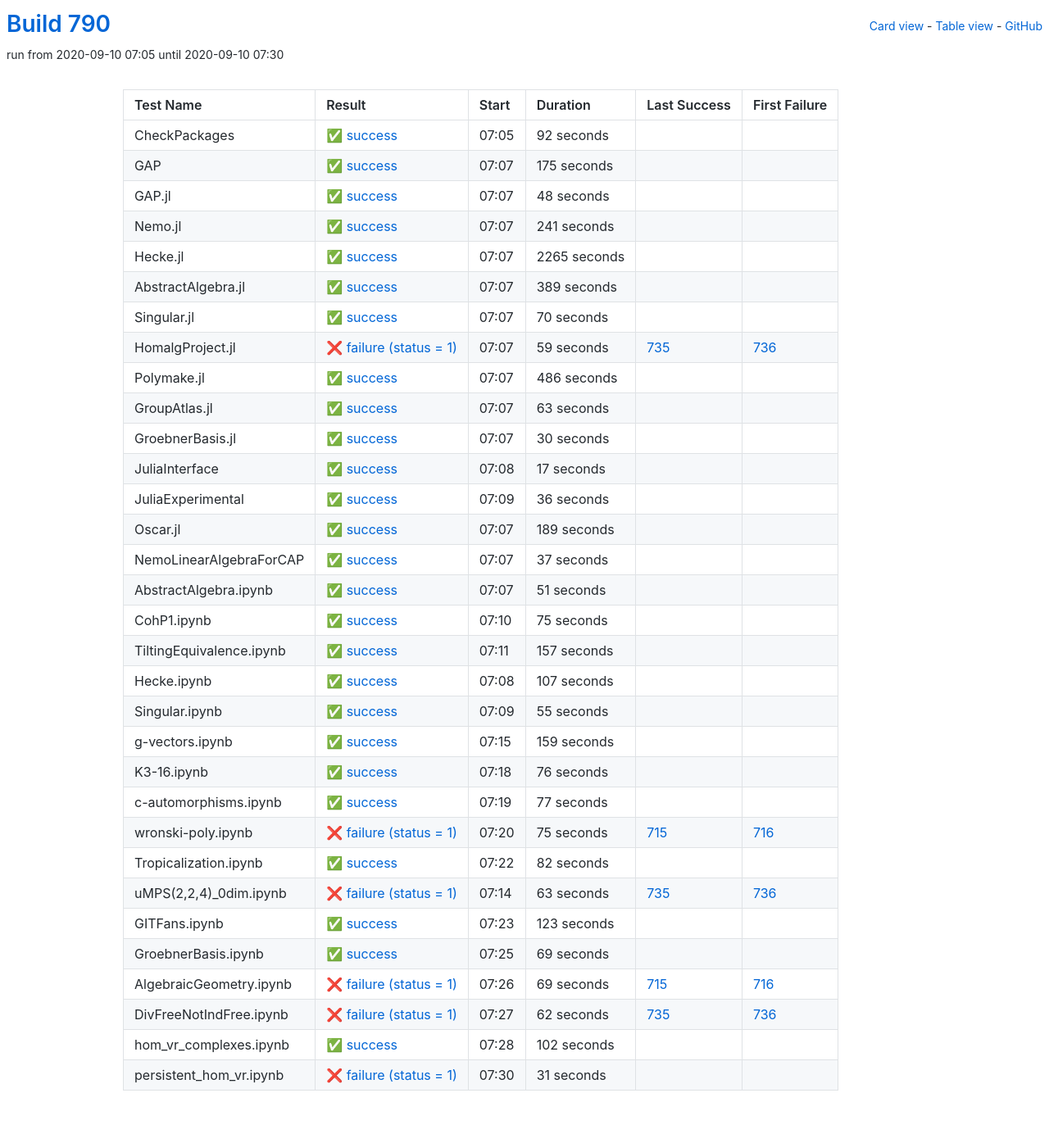
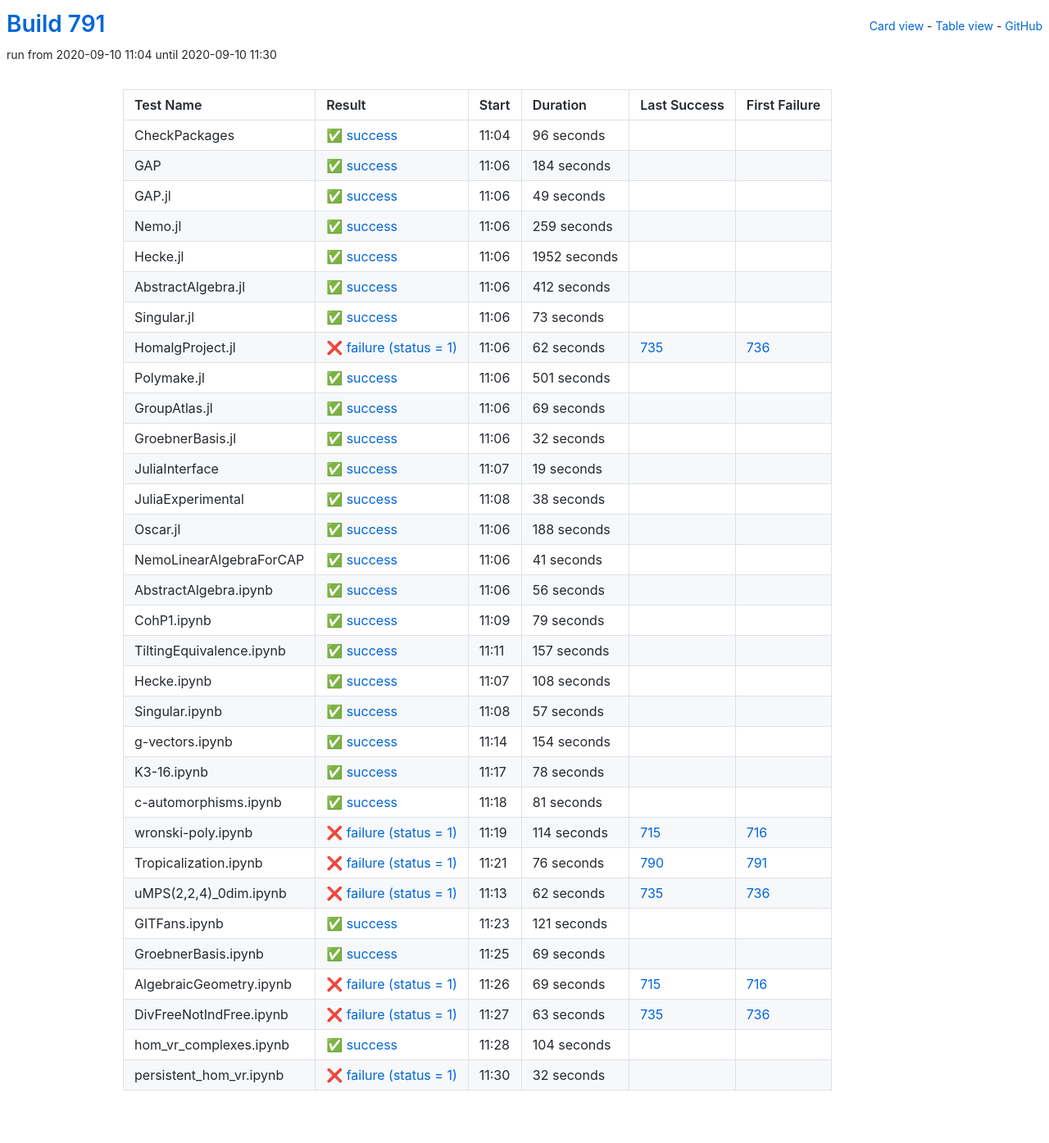
Before and after one commit to oscar-system/oscar-ci-status-stable, a Jekyll site: the page built from table.html, in a window 1280 px wide. Shown: the whole page at 82% size. Built offline with Jekyll 4.4.1, drawn with Linux system fonts in a browser that asks for light colours.

Commit message:
Build #791

```diff
--- a/_data/ci.yml
+++ b/_data/ci.yml
@@ -1,6 +1,6 @@
 ---
-build: 790
-build_url: https://oscarci.mathematik.uni-kl.de/job/oscar-stable/790/
+build: 791
+build_url: https://oscarci.mathematik.uni-kl.de/job/oscar-stable/791/
 job: oscar-stable
 organization: oscar-system
 repo: oscar-ci-status-stable
@@ -8,212 +8,212 @@ repourl: https://github.com/oscar-system/oscar-ci-status-stable
 tests:
 - name: CheckPackages
   id: checkpackages
-  log: https://oscarci.mathematik.uni-kl.de/job/oscar-stable/790/artifact/logs/build-790/CheckPackages.log
-  start: 2020-09-10 07:05
+  log: https://oscarci.mathematik.uni-kl.de/job/oscar-stable/791/artifact/logs/build-791/CheckPackages.log
+  start: 2020-09-10 11:04
   success: true
   exitcode: 0
   status: success
-  duration: 92
+  duration: 96
   last_success: false
   last_success_url:
   first_failure: false
   first_failure_url:
 - name: GAP
   id: gap
-  log: https://oscarci.mathematik.uni-kl.de/job/oscar-stable/790/artifact/logs/build-790/GAP.log
-  start: 2020-09-10 07:07
+  log: https://oscarci.mathematik.uni-kl.de/job/oscar-stable/791/artifact/logs/build-791/GAP.log
+  start: 2020-09-10 11:06
   success: true
   exitcode: 0
   status: success
-  duration: 175
+  duration: 184
   last_success: false
   last_success_url:
   first_failure: false
   first_failure_url:
 - name: GAP.jl
   id: gap-jl
-  log: https://oscarci.mathematik.uni-kl.de/job/oscar-stable/790/artifact/logs/build-790/GAP.jl.log
-  start: 2020-09-10 07:07
+  log: https://oscarci.mathematik.uni-kl.de/job/oscar-stable/791/artifact/logs/build-791/GAP.jl.log
+  start: 2020-09-10 11:06
   success: true
   exitcode: 0
   status: success
-  duration: 48
+  duration: 49
   last_success: false
   last_success_url:
   first_failure: false
   first_failure_url:
 - name: Nemo.jl
   id: nemo-jl
-  log: https://oscarci.mathematik.uni-kl.de/job/oscar-stable/790/artifact/logs/build-790/Nemo.jl.log
-  start: 2020-09-10 07:07
+  log: https://oscarci.mathematik.uni-kl.de/job/oscar-stable/791/artifact/logs/build-791/Nemo.jl.log
+  start: 2020-09-10 11:06
   success: true
   exitcode: 0
   status: success
-  duration: 241
+  duration: 259
   last_success: false
   last_success_url:
   first_failure: false
   first_failure_url:
 - name: Hecke.jl
   id: hecke-jl
-  log: https://oscarci.mathematik.uni-kl.de/job/oscar-stable/790/artifact/logs/build-790/Hecke.jl.log
-  start: 2020-09-10 07:07
+  log: https://oscarci.mathematik.uni-kl.de/job/oscar-stable/791/artifact/logs/build-791/Hecke.jl.log
+  start: 2020-09-10 11:06
   success: true
   exitcode: 0
   status: success
-  duration: 2265
+  duration: 1952
   last_success: false
   last_success_url:
   first_failure: false
   first_failure_url:
 - name: AbstractAlgebra.jl
   id: abstractalgebra-jl
-  log: https://oscarci.mathematik.uni-kl.de/job/oscar-stable/790/artifact/logs/build-790/AbstractAlgebra.jl.log
-  start: 2020-09-10 07:07
+  log: https://oscarci.mathematik.uni-kl.de/job/oscar-stable/791/artifact/logs/build-791/AbstractAlgebra.jl.log
+  start: 2020-09-10 11:06
   success: true
   exitcode: 0
   status: success
-  duration: 389
+  duration: 412
   last_success: false
   last_success_url:
   first_failure: false
   first_failure_url:
 - name: Singular.jl
   id: singular-jl
-  log: https://oscarci.mathematik.uni-kl.de/job/oscar-stable/790/artifact/logs/build-790/Singular.jl.log
-  start: 2020-09-10 07:07
+  log: https://oscarci.mathematik.uni-kl.de/job/oscar-stable/791/artifact/logs/build-791/Singular.jl.log
+  start: 2020-09-10 11:06
   success: true
   exitcode: 0
   status: success
-  duration: 70
+  duration: 73
   last_success: false
   last_success_url:
   first_failure: false
   first_failure_url:
 - name: HomalgProject.jl
   id: homalgproject-jl
-  log: https://oscarci.mathematik.uni-kl.de/job/oscar-stable/790/artifact/logs/build-790/HomalgProject.jl.log
-  start: 2020-09-10 07:07
+  log: https://oscarci.mathematik.uni-kl.de/job/oscar-stable/791/artifact/logs/build-791/HomalgProject.jl.log
+  start: 2020-09-10 11:06
   success: false
   exitcode: 1
   status: failure
-  duration: 59
+  duration: 62
   last_success: 735
   last_success_url: https://oscarci.mathematik.uni-kl.de/job/oscar-stable/735/
   first_failure: 736
   first_failure_url: https://oscarci.mathematik.uni-kl.de/job/oscar-stable/736/
 - name: Polymake.jl
   id: polymake-jl
-  log: https://oscarci.mathematik.uni-kl.de/job/oscar-stable/790/artifact/logs/build-790/Polymake.jl.log
-  start: 2020-09-10 07:07
+  log: https://oscarci.mathematik.uni-kl.de/job/oscar-stable/791/artifact/logs/build-791/Polymake.jl.log
+  start: 2020-09-10 11:06
   success: true
   exitcode: 0
   status: success
-  duration: 486
+  duration: 501
   last_success: false
   last_success_url:
   first_failure: false
   first_failure_url:
 - name: GroupAtlas.jl
   id: groupatlas-jl
-  log: https://oscarci.mathematik.uni-kl.de/job/oscar-stable/790/artifact/logs/build-790/GroupAtlas.jl.log
-  start: 2020-09-10 07:07
+  log: https://oscarci.mathematik.uni-kl.de/job/oscar-stable/791/artifact/logs/build-791/GroupAtlas.jl.log
+  start: 2020-09-10 11:06
   success: true
   exitcode: 0
   status: success
-  duration: 63
+  duration: 69
   last_success: false
   last_success_url:
   first_failure: false
   first_failure_url:
 - name: GroebnerBasis.jl
   id: groebnerbasis-jl
-  log: https://oscarci.mathematik.uni-kl.de/job/oscar-stable/790/artifact/logs/build-790/GroebnerBasis.jl.log
-  start: 2020-09-10 07:07
+  log: https://oscarci.mathematik.uni-kl.de/job/oscar-stable/791/artifact/logs/build-791/GroebnerBasis.jl.log
+  start: 2020-09-10 11:06
   success: true
   exitcode: 0
   status: success
-  duration: 30
+  duration: 32
   last_success: false
   last_success_url:
   first_failure: false
   first_failure_url:
 - name: JuliaInterface
   id: juliainterface
-  log: https://oscarci.mathematik.uni-kl.de/job/oscar-stable/790/artifact/logs/build-790/JuliaInterface.log
-  start: 2020-09-10 07:08
+  log: https://oscarci.mathematik.uni-kl.de/job/oscar-stable/791/artifact/logs/build-791/JuliaInterface.log
+  start: 2020-09-10 11:07
   success: true
   exitcode: 0
   status: success
-  duration: 17
+  duration: 19
   last_success: false
   last_success_url:
   first_failure: false
   first_failure_url:
 - name: JuliaExperimental
   id: juliaexperimental
-  log: https://oscarci.mathematik.uni-kl.de/job/oscar-stable/790/artifact/logs/build-790/JuliaExperimental.log
-  start: 2020-09-10 07:09
+  log: https://oscarci.mathematik.uni-kl.de/job/oscar-stable/791/artifact/logs/build-791/JuliaExperimental.log
+  start: 2020-09-10 11:08
   success: true
   exitcode: 0
   status: success
-  duration: 36
+  duration: 38
   last_success: false
   last_success_url:
   first_failure: false
   first_failure_url:
 - name: Oscar.jl
   id: oscar-jl
-  log: https://oscarci.mathematik.uni-kl.de/job/oscar-stable/790/artifact/logs/build-790/Oscar.jl.log
-  start: 2020-09-10 07:07
+  log: https://oscarci.mathematik.uni-kl.de/job/oscar-stable/791/artifact/logs/build-791/Oscar.jl.log
+  start: 2020-09-10 11:06
   success: true
   exitcode: 0
   status: success
-  duration: 189
+  duration: 188
   last_success: false
   last_success_url:
   first_failure: false
   first_failure_url:
 - name: NemoLinearAlgebraForCAP
   id: nemolinearalgebraforcap
-  log: https://oscarci.mathematik.uni-kl.de/job/oscar-stable/790/artifact/logs/build-790/NemoLinearAlgebraForCAP.log
-  start: 2020-09-10 07:07
+  log: https://oscarci.mathematik.uni-kl.de/job/oscar-stable/791/artifact/logs/build-791/NemoLinearAlgebraForCAP.log
+  start: 2020-09-10 11:06
   success: true
   exitcode: 0
   status: success
-  duration: 37
+  duration: 41
   last_success: false
   last_success_url:
   first_failure: false
   first_failure_url:
 - name: AbstractAlgebra.ipynb
   id: abstractalgebra-ipynb
-  log: https://oscarci.mathematik.uni-kl.de/job/oscar-stable/790/artifact/logs/build-790/AbstractAlgebra.ipynb.log
-  start: 2020-09-10 07:07
+  log: https://oscarci.mathematik.uni-kl.de/job/oscar-stable/791/artifact/logs/build-791/AbstractAlgebra.ipynb.log
+  start: 2020-09-10 11:06
   success: true
   exitcode: 0
   status: success
-  duration: 51
+  duration: 56
   last_success: false
   last_success_url:
   first_failure: false
   first_failure_url:
 - name: CohP1.ipynb
   id: cohp1-ipynb
-  log: https://oscarci.mathematik.uni-kl.de/job/oscar-stable/790/artifact/logs/build-790/CohP1.ipynb.log
-  start: 2020-09-10 07:10
+  log: https://oscarci.mathematik.uni-kl.de/job/oscar-stable/791/artifact/logs/build-791/CohP1.ipynb.log
+  start: 2020-09-10 11:09
   success: true
   exitcode: 0
   status: success
-  duration: 75
+  duration: 79
   last_success: false
   last_success_url:
   first_failure: false
   first_failure_url:
 - name: TiltingEquivalence.ipynb
   id: tiltingequivalence-ipynb
-  log: https://oscarci.mathematik.uni-kl.de/job/oscar-stable/790/artifact/logs/build-790/TiltingEquivalence.ipynb.log
-  start: 2020-09-10 07:11
+  log: https://oscarci.mathematik.uni-kl.de/job/oscar-stable/791/artifact/logs/build-791/TiltingEquivalence.ipynb.log
+  start: 2020-09-10 11:11
   success: true
   exitcode: 0
   status: success
@@ -224,116 +224,116 @@ tests:
   first_failure_url:
 - name: Hecke.ipynb
   id: hecke-ipynb
-  log: https://oscarci.mathematik.uni-kl.de/job/oscar-stable/790/artifact/logs/build-790/Hecke.ipynb.log
-  start: 2020-09-10 07:08
+  log: https://oscarci.mathematik.uni-kl.de/job/oscar-stable/791/artifact/logs/build-791/Hecke.ipynb.log
+  start: 2020-09-10 11:07
   success: true
   exitcode: 0
   status: success
-  duration: 107
+  duration: 108
   last_success: false
   last_success_url:
   first_failure: false
   first_failure_url:
 - name: Singular.ipynb
   id: singular-ipynb
-  log: https://oscarci.mathematik.uni-kl.de/job/oscar-stable/790/artifact/logs/build-790/Singular.ipynb.log
-  start: 2020-09-10 07:09
+  log: https://oscarci.mathematik.uni-kl.de/job/oscar-stable/791/artifact/logs/build-791/Singular.ipynb.log
+  start: 2020-09-10 11:08
   success: true
   exitcode: 0
   status: success
-  duration: 55
+  duration: 57
   last_success: false
   last_success_url:
   first_failure: false
   first_failure_url:
 - name: g-vectors.ipynb
   id: g-vectors-ipynb
-  log: https://oscarci.mathematik.uni-kl.de/job/oscar-stable/790/artifact/logs/build-790/g-vectors.ipynb.log
-  start: 2020-09-10 07:15
+  log: https://oscarci.mathematik.uni-kl.de/job/oscar-stable/791/artifact/logs/build-791/g-vectors.ipynb.log
+  start: 2020-09-10 11:14
   success: true
   exitcode: 0
   status: success
-  duration: 159
+  duration: 154
   last_success: false
   last_success_url:
   first_failure: false
   first_failure_url:
 - name: K3-16.ipynb
   id: k3-16-ipynb
-  log: https://oscarci.mathematik.uni-kl.de/job/oscar-stable/790/artifact/logs/build-790/K3-16.ipynb.log
-  start: 2020-09-10 07:18
+  log: https://oscarci.mathematik.uni-kl.de/job/oscar-stable/791/artifact/logs/build-791/K3-16.ipynb.log
+  start: 2020-09-10 11:17
   success: true
   exitcode: 0
   status: success
-  duration: 76
+  duration: 78
   last_success: false
   last_success_url:
   first_failure: false
   first_failure_url:
 - name: c-automorphisms.ipynb
   id: c-automorphisms-ipynb
-  log: https://oscarci.mathematik.uni-kl.de/job/oscar-stable/790/artifact/logs/build-790/c-automorphisms.ipynb.log
-  start: 2020-09-10 07:19
+  log: https://oscarci.mathematik.uni-kl.de/job/oscar-stable/791/artifact/logs/build-791/c-automorphisms.ipynb.log
+  start: 2020-09-10 11:18
   success: true
   exitcode: 0
   status: success
-  duration: 77
+  duration: 81
   last_success: false
   last_success_url:
   first_failure: false
   first_failure_url:
 - name: wronski-poly.ipynb
   id: wronski-poly-ipynb
-  log: https://oscarci.mathematik.uni-kl.de/job/oscar-stable/790/artifact/logs/build-790/wronski-poly.ipynb.log
-  start: 2020-09-10 07:20
+  log: https://oscarci.mathematik.uni-kl.de/job/oscar-stable/791/artifact/logs/build-791/wronski-poly.ipynb.log
+  start: 2020-09-10 11:19
   success: false
   exitcode: 1
   status: failure
-  duration: 75
+  duration: 114
   last_success: 715
   last_success_url: https://oscarci.mathematik.uni-kl.de/job/oscar-stable/715/
   first_failure: 716
   first_failure_url: https://oscarci.mathematik.uni-kl.de/job/oscar-stable/716/
 - name: Tropicalization.ipynb
   id: tropicalization-ipynb
-  log: https://oscarci.mathematik.uni-kl.de/job/oscar-stable/790/artifact/logs/build-790/Tropicalization.ipynb.log
-  start: 2020-09-10 07:22
-  success: true
-  exitcode: 0
-  status: success
-  duration: 82
-  last_success: false
-  last_success_url:
-  first_failure: false
-  first_failure_url:
-- name: uMPS(2,2,4)_0dim.ipynb
-  id: umps-2-2-4-0dim-ipynb
-  log: https://oscarci.mathematik.uni-kl.de/job/oscar-stable/790/artifact/logs/build-790/uMPS-2-2-4-_0dim.ipynb.log
-  start: 2020-09-10 07:14
+  log: https://oscarci.mathematik.uni-kl.de/job/oscar-stable/791/artifact/logs/build-791/Tropicalization.ipynb.log
+  start: 2020-09-10 11:21
   success: false
   exitcode: 1
   status: failure
-  duration: 63
+  duration: 76
+  last_success: 790
+  last_success_url: https://oscarci.mathematik.uni-kl.de/job/oscar-stable/790/
+  first_failure: 791
+  first_failure_url: https://oscarci.mathematik.uni-kl.de/job/oscar-stable/791/
+- name: uMPS(2,2,4)_0dim.ipynb
+  id: umps-2-2-4-0dim-ipynb
+  log: https://oscarci.mathematik.uni-kl.de/job/oscar-stable/791/artifact/logs/build-791/uMPS-2-2-4-_0dim.ipynb.log
+  start: 2020-09-10 11:13
+  success: false
+  exitcode: 1
+  status: failure
+  duration: 62
   last_success: 735
   last_success_url: https://oscarci.mathematik.uni-kl.de/job/oscar-stable/735/
   first_failure: 736
   first_failure_url: https://oscarci.mathematik.uni-kl.de/job/oscar-stable/736/
 - name: GITFans.ipynb
   id: gitfans-ipynb
-  log: https://oscarci.mathematik.uni-kl.de/job/oscar-stable/790/artifact/logs/build-790/GITFans.ipynb.log
-  start: 2020-09-10 07:23
+  log: https://oscarci.mathematik.uni-kl.de/job/oscar-stable/791/artifact/logs/build-791/GITFans.ipynb.log
+  start: 2020-09-10 11:23
   success: true
   exitcode: 0
   status: success
-  duration: 123
+  duration: 121
   last_success: false
   last_success_url:
   first_failure: false
   first_failure_url:
 - name: GroebnerBasis.ipynb
   id: groebnerbasis-ipynb
-  log: https://oscarci.mathematik.uni-kl.de/job/oscar-stable/790/artifact/logs/build-790/GroebnerBasis.ipynb.log
-  start: 2020-09-10 07:25
+  log: https://oscarci.mathematik.uni-kl.de/job/oscar-stable/791/artifact/logs/build-791/GroebnerBasis.ipynb.log
+  start: 2020-09-10 11:25
   success: true
   exitcode: 0
   status: success
@@ -344,8 +344,8 @@ tests:
   first_failure_url:
 - name: AlgebraicGeometry.ipynb
   id: algebraicgeometry-ipynb
-  log: https://oscarci.mathematik.uni-kl.de/job/oscar-stable/790/artifact/logs/build-790/AlgebraicGeometry.ipynb.log
-  start: 2020-09-10 07:26
+  log: https://oscarci.mathematik.uni-kl.de/job/oscar-stable/791/artifact/logs/build-791/AlgebraicGeometry.ipynb.log
+  start: 2020-09-10 11:26
   success: false
   exitcode: 1
   status: failure
@@ -356,36 +356,36 @@ tests:
   first_failure_url: https://oscarci.mathematik.uni-kl.de/job/oscar-stable/716/
 - name: DivFreeNotIndFree.ipynb
   id: divfreenotindfree-ipynb
-  log: https://oscarci.mathematik.uni-kl.de/job/oscar-stable/790/artifact/logs/build-790/DivFreeNotIndFree.ipynb.log
-  start: 2020-09-10 07:27
+  log: https://oscarci.mathematik.uni-kl.de/job/oscar-stable/791/artifact/logs/build-791/DivFreeNotIndFree.ipynb.log
+  start: 2020-09-10 11:27
   success: false
   exitcode: 1
   status: failure
-  duration: 62
+  duration: 63
   last_success: 735
   last_success_url: https://oscarci.mathematik.uni-kl.de/job/oscar-stable/735/
   first_failure: 736
   first_failure_url: https://oscarci.mathematik.uni-kl.de/job/oscar-stable/736/
 - name: hom_vr_complexes.ipynb
   id: hom-vr-complexes-ipynb
-  log: https://oscarci.mathematik.uni-kl.de/job/oscar-stable/790/artifact/logs/build-790/hom_vr_complexes.ipynb.log
-  start: 2020-09-10 07:28
+  log: https://oscarci.mathematik.uni-kl.de/job/oscar-stable/791/artifact/logs/build-791/hom_vr_complexes.ipynb.log
+  start: 2020-09-10 11:28
   success: true
   exitcode: 0
   status: success
-  duration: 102
+  duration: 104
   last_success: false
   last_success_url:
   first_failure: false
   first_failure_url:
 - name: persistent_hom_vr.ipynb
   id: persistent-hom-vr-ipynb
-  log: https://oscarci.mathematik.uni-kl.de/job/oscar-stable/790/artifact/logs/build-790/persistent_hom_vr.ipynb.log
-  start: 2020-09-10 07:30
+  log: https://oscarci.mathematik.uni-kl.de/job/oscar-stable/791/artifact/logs/build-791/persistent_hom_vr.ipynb.log
+  start: 2020-09-10 11:30
   success: false
   exitcode: 1
   status: failure
-  duration: 31
+  duration: 32
   last_success: false
   last_success_url:
   first_failure: false
```
Also changed, not shown: README.md.
